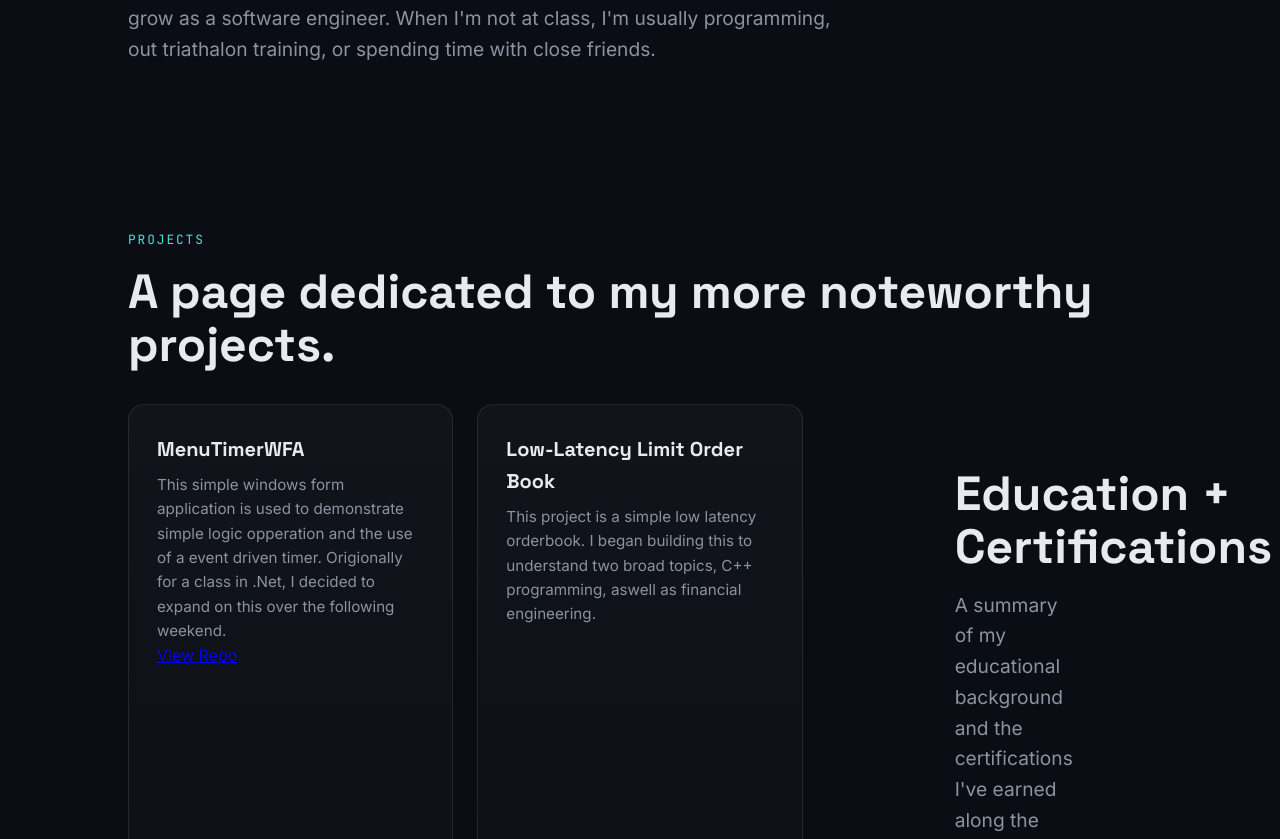
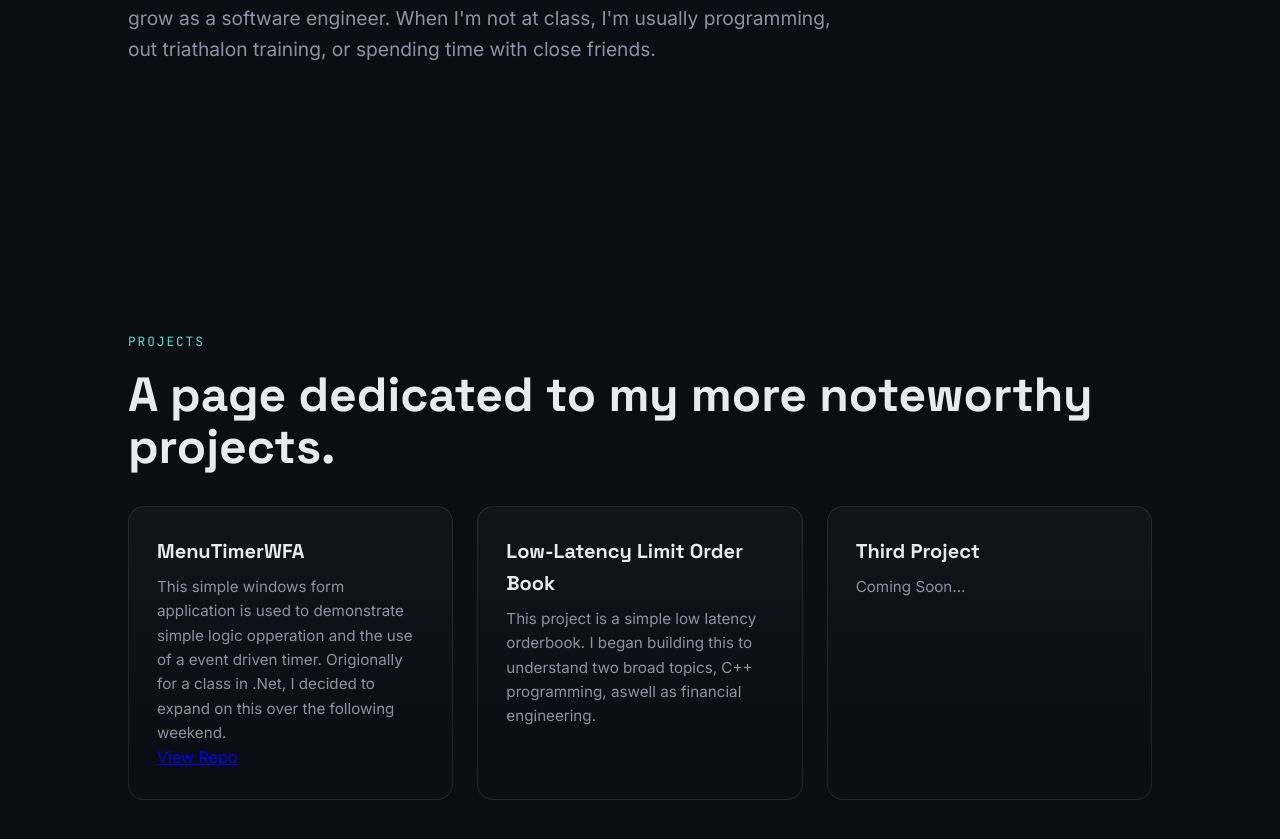
Before and after one commit to LiamBoyle22/Portfolio-Page, a Flask app: page / in a window 1280 px wide. Shown: the part 1434-2273 px from the top of the page. Run offline with Flask 3, Linux system fonts and the light colour scheme.

Commit message:
text changes

```diff
--- a/templates/index.html
+++ b/templates/index.html
@@ -70,14 +70,12 @@
           <h3>Low-Latency Limit Order Book</h3>
           <p>This project is a simple low latency orderbook. I began building this to understand two broad topics, C++ programming, aswell as financial engineering.</p>
         </div>
-        <!--
         <div class="project-card reveal">
-          <h3>Project Three</h3>
-          <p>A third project card. Add more by copy-pasting this block.</p>
+          <h3>Third Project</h3>
+          <p>Coming Soon...</p>
         </div>
       </div>
     </section>
-    -->
 
     <!-- Section 4 (Skills) -->
     <section id="section_custom_4">
```
